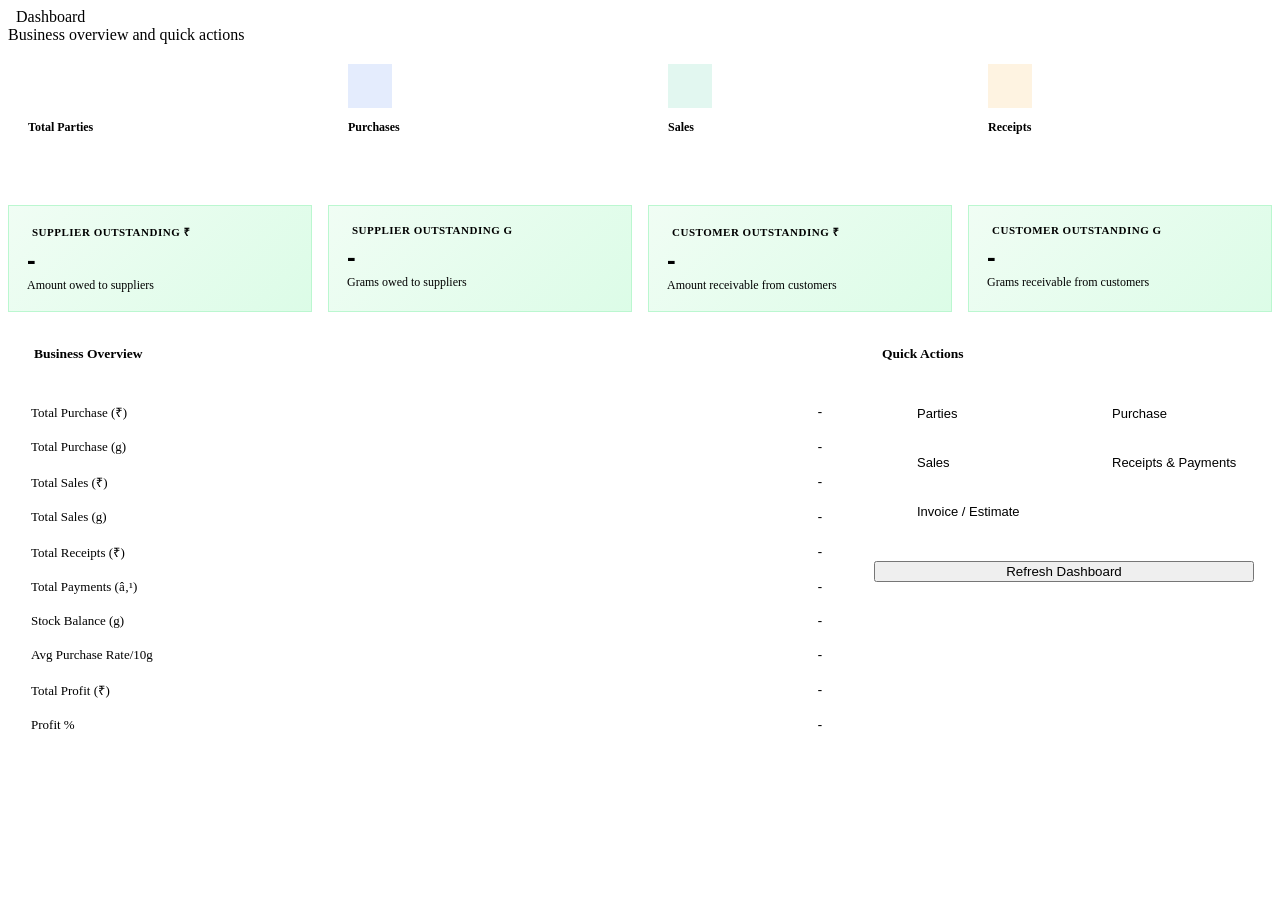
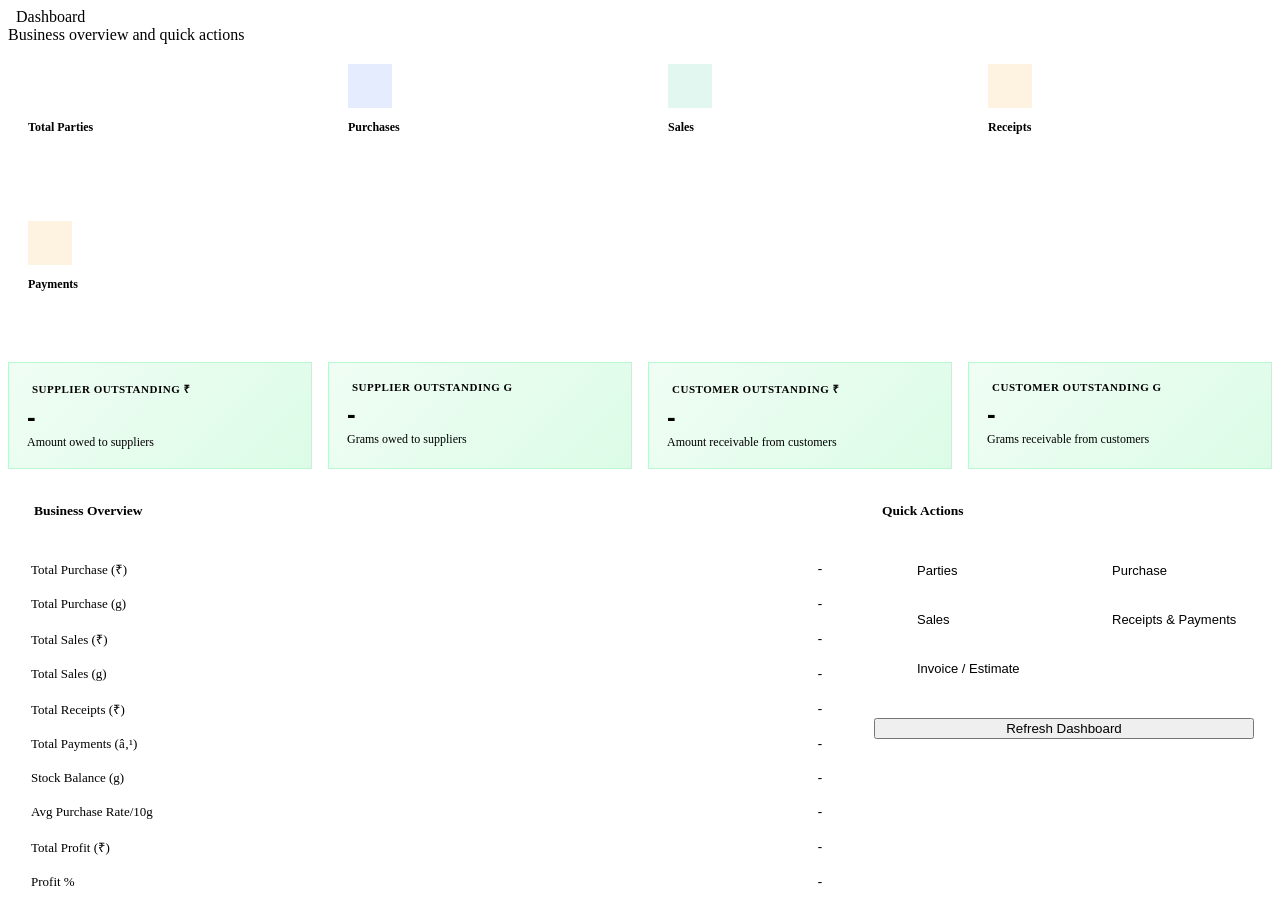
Before and after one commit to breathe-visuals/Transection-App-GajKesari-Ornaments, a website: page index.html in a window 1280 px wide. Before the commit the page ends 800 px from the top, so only its background shows below. Drawn offline with Linux system fonts and the light colour scheme.

Commit message:
Add files via upload

```diff
--- a/index.html
+++ b/index.html
@@ -371,6 +371,13 @@
       <div class="dash-sk" style="height:24px;width:40px"></div>
     </div>
   </div>
+  <div class="dash-card">
+    <div class="dash-card-icon dash-ic-org"><i class="fas fa-money-bill-transfer"></i></div>
+    <div class="dash-card-label">Payments</div>
+    <div class="dash-card-val" id="dashPaymentCount">
+      <div class="dash-sk" style="height:24px;width:40px"></div>
+    </div>
+  </div>
 </div>
 
 <!-- Outstanding Cards -->
@@ -502,6 +509,7 @@
           document.getElementById('dashPurCount').textContent = r.purchases;
           document.getElementById('dashSaleCount').textContent = r.sales;
           document.getElementById('dashPayCount').textContent = r.receipts;
+          document.getElementById('dashPaymentCount').textContent = r.payments;
           document.getElementById('dashPurR').textContent = dashFmt(r.purRupees);
           document.getElementById('dashPurG').textContent = dashFmtG(r.purGrams);
           document.getElementById('dashSaleR').textContent = dashFmt(r.saleRupees);
```
